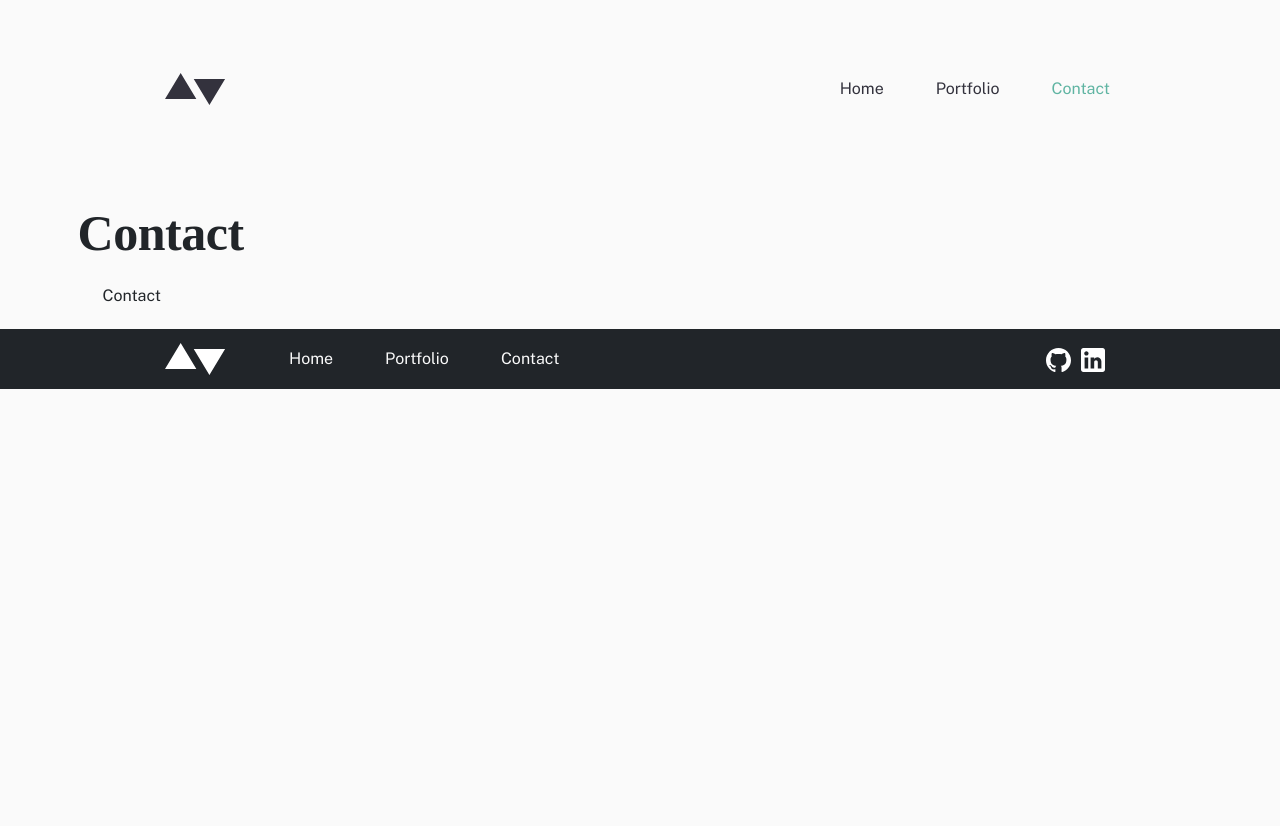
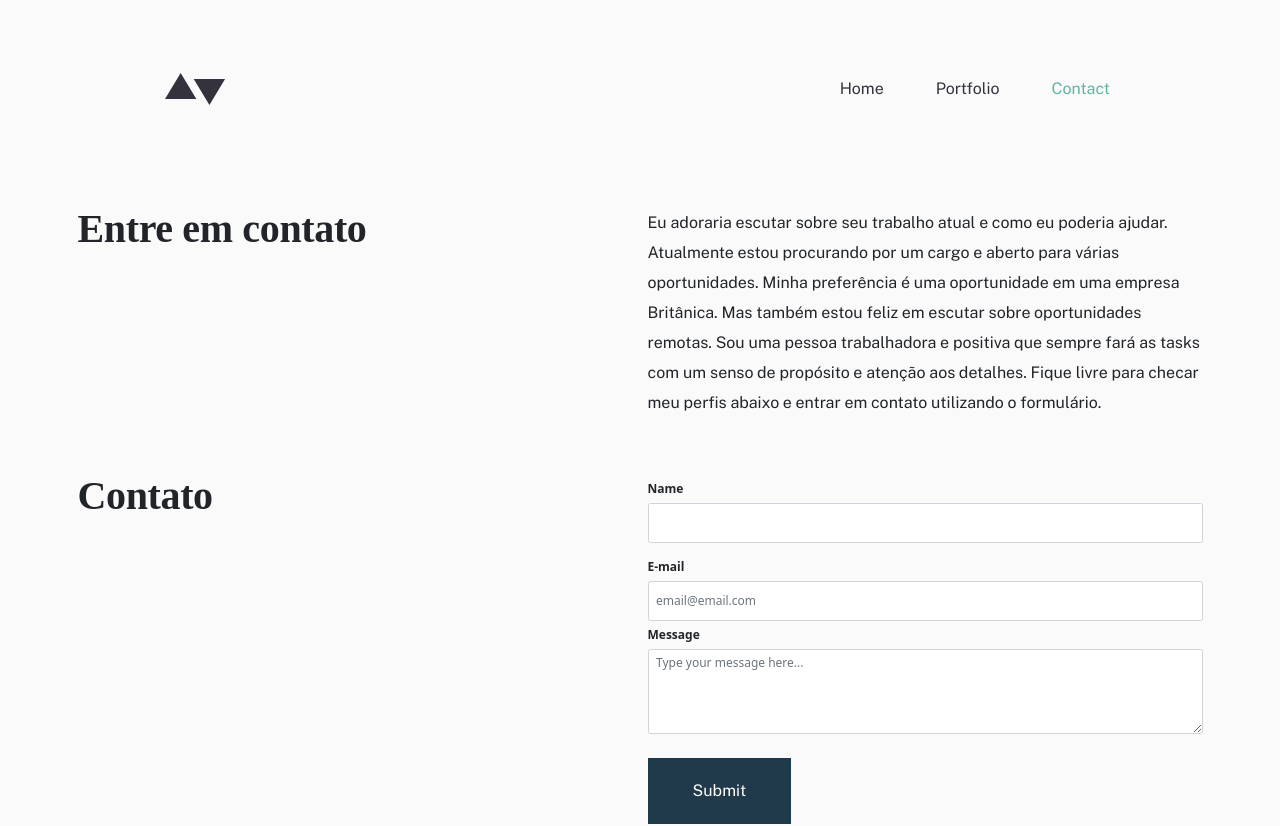
Before and after one commit to fiusks/Frontend-Challenge-M01, a React (Create React App) app: page /contact in a window 1280 px wide. Shown: the top 826 px of the page. Before the commit the page ends 800 px from the top, so only its background shows below. Built offline with nearby package versions, Linux system fonts and the light colour scheme; a web font is replaced by a local one.

Commit message:
Contact  page creation

```diff
--- a/src/pages/contact/index.jsx
+++ b/src/pages/contact/index.jsx
@@ -1,12 +1,39 @@
 import "./style.scss";
-import { Button } from "react-bootstrap";
+import { Button, Row, Col, Form } from "react-bootstrap";
+import ContactForm from "../../components/contactForm";
 
 function Contact() {
   return (
-    <>
-      <h1>Contact</h1>
-      <Button variant="outline-primary">Contact</Button>
-    </>
+    <Row>
+      <Col>
+        <Row className="contact-information">
+          <Col xl={6}>
+            <h2>Entre em contato</h2>
+          </Col>
+          <Col xl={6}>
+            <p>
+              Eu adoraria escutar sobre seu trabalho atual e como eu poderia
+              ajudar. Atualmente estou procurando por um cargo e aberto para
+              várias oportunidades. Minha preferência é uma oportunidade em uma
+              empresa Britânica. Mas também estou feliz em escutar sobre
+              oportunidades remotas. Sou uma pessoa trabalhadora e positiva que
+              sempre fará as tasks com um senso de propósito e atenção aos
+              detalhes. Fique livre para checar meu perfis abaixo e entrar em
+              contato utilizando o formulário.
+            </p>
+            <div></div>
+          </Col>
+        </Row>
+        <Row className="contact-form">
+          <Col xl={6}>
+            <h2>Contato</h2>
+          </Col>
+          <Col xl={6}>
+            <ContactForm />
+          </Col>
+        </Row>
+      </Col>
+    </Row>
   );
 }
 
--- a/src/pages/contact/style.scss
+++ b/src/pages/contact/style.scss
@@ -0,0 +1,6 @@
+.contact-information {
+  margin-bottom: 4.7rem;
+}
+.contact-form {
+  margin-bottom: 11.9rem;
+}
```
